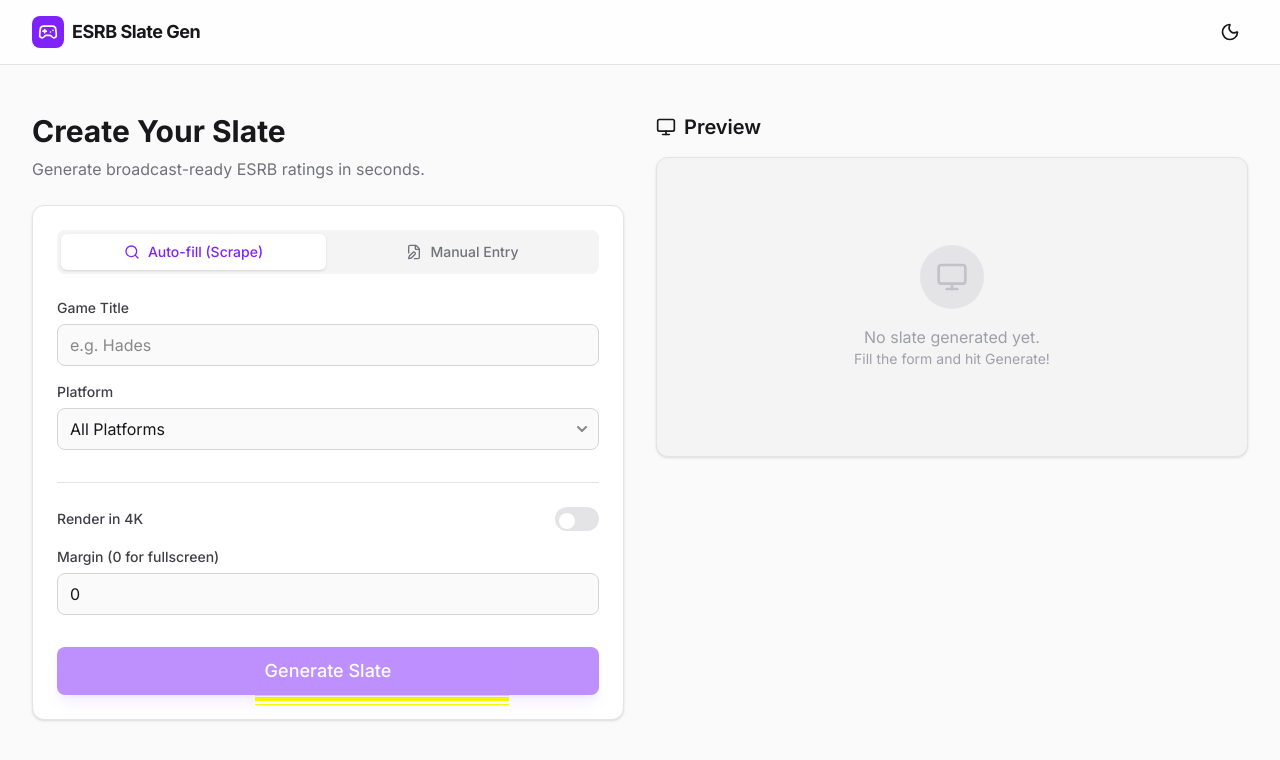
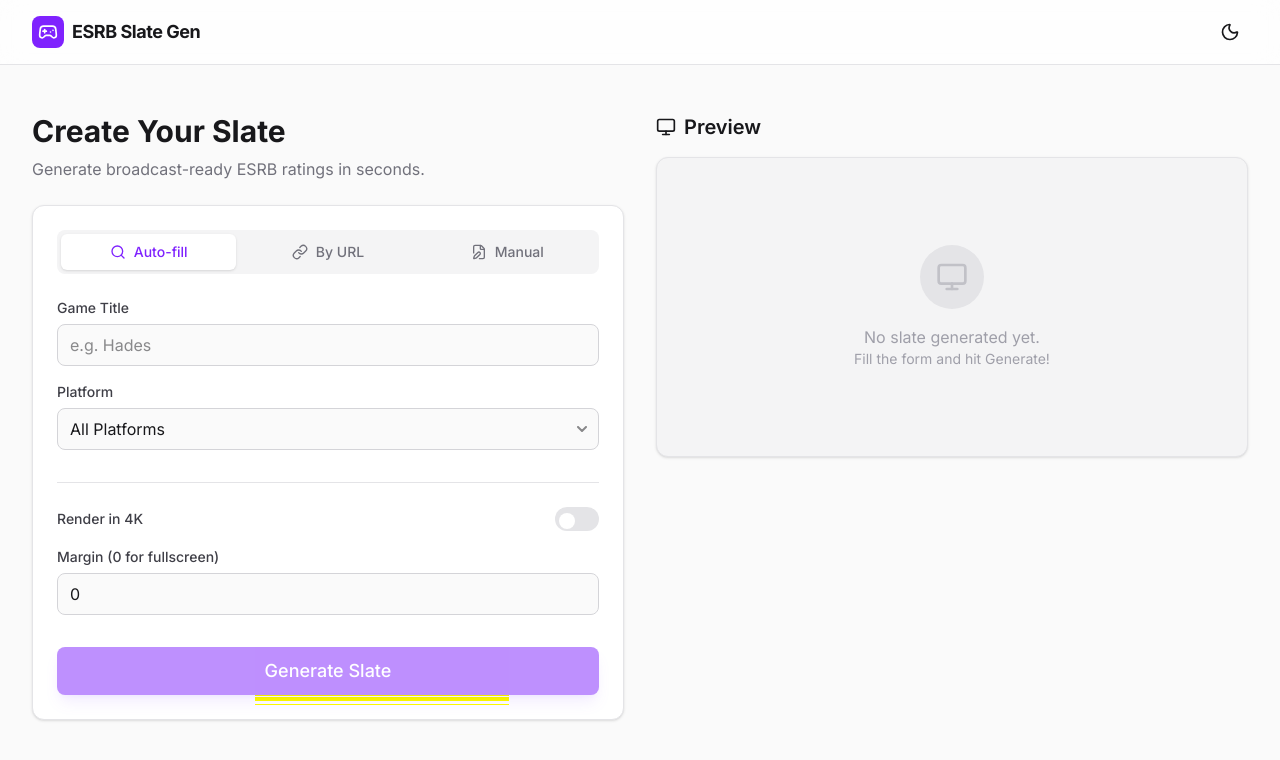
Before and after one commit to artryazanov/esrb-slate-gen-webui, a Next.js app: page / in a window 1280 px wide. Shown: the top 760 px of the page. Built offline with nearby package versions, Linux system fonts and the light colour scheme.

Commit message:
feat: Add URL-based game data scraping and UI for generating ESRB slates.

```diff
--- a/src/app/api/generate/route.ts
+++ b/src/app/api/generate/route.ts
@@ -8,7 +8,7 @@
 export async function POST(req: NextRequest) {
   try {
     const body = await req.json();
-    const { mode, gameTitle, platform, manualData, renderOptions } = body;
+    const { mode, gameTitle, platform, url, manualData, renderOptions } = body;
     const { is4k = false, margin = 0, heightFactor = 9 / 16 } = renderOptions || {};
 
     let data: ESRBData;
@@ -26,6 +26,17 @@
       } catch (error) {
         console.error('Scraping error:', error);
         return NextResponse.json({ error: 'Failed to scrape game data. Ensure the title is correct or try manual mode.' }, { status: 500 });
+      }
+    } else if (mode === 'url') {
+      if (!url) {
+        return NextResponse.json({ error: 'URL is required for URL mode.' }, { status: 400 });
+      }
+      const scraper = new ScraperService();
+      try {
+        data = await scraper.getGameDataFromUrl(url);
+      } catch (error) {
+        console.error('URL Scraping error:', error);
+        return NextResponse.json({ error: 'Failed to scrape game data from URL. Ensure the URL is correct.' }, { status: 500 });
       }
     } else if (mode === 'manual') {
       if (!manualData || !manualData.ratingCategory) {
--- a/src/app/page.tsx
+++ b/src/app/page.tsx
@@ -2,7 +2,7 @@
 
 import React, { useState } from 'react';
 import { useTheme } from 'next-themes';
-import { Download, Monitor, Moon, Sun, Search, FileEdit, Loader2, Gamepad2 } from 'lucide-react';
+import { Download, Monitor, Moon, Sun, Search, FileEdit, Loader2, Gamepad2, Link } from 'lucide-react';
 import { clsx, type ClassValue } from 'clsx';
 import { twMerge } from 'tailwind-merge';
 
@@ -76,7 +76,7 @@
 export default function Page() {
   const { theme, setTheme } = useTheme();
   const [mounted, setMounted] = useState(false);
-  const [mode, setMode] = useState<'scrape' | 'manual'>('scrape');
+  const [mode, setMode] = useState<'scrape' | 'manual' | 'url'>('scrape');
   const [loading, setLoading] = useState(false);
   const [imageUrl, setImageUrl] = useState<string | null>(null);
   const [error, setError] = useState<string | null>(null);
@@ -84,7 +84,7 @@
   // Form State
   const [gameTitle, setGameTitle] = useState('');
   const [platform, setPlatform] = useState('');
-
+  const [url, setUrl] = useState('');
 
   const [ratingCategory, setRatingCategory] = useState('E');
   const [descriptors, setDescriptors] = useState('');
@@ -108,6 +108,7 @@
         mode,
         gameTitle: mode === 'scrape' ? gameTitle : undefined,
         platform: mode === 'scrape' && platform ? platform : undefined,
+        url: mode === 'url' ? url : undefined,
         manualData: mode === 'manual' ? {
 
           ratingCategory,
@@ -133,8 +134,8 @@
       }
 
       const blob = await res.blob();
-      const url = URL.createObjectURL(blob);
-      setImageUrl(url);
+      const urlObject = URL.createObjectURL(blob);
+      setImageUrl(urlObject);
 
     } catch (err: unknown) {
       if (err instanceof Error) {
@@ -194,7 +195,19 @@
                   )}
                 >
                   <Search className="w-4 h-4 mr-2" />
-                  Auto-fill (Scrape)
+                  Auto-fill
+                </button>
+                <button
+                  onClick={() => setMode('url')}
+                  className={cn(
+                    "flex-1 flex items-center justify-center px-4 py-2 rounded-md text-sm font-medium transition-all",
+                    mode === 'url'
+                      ? "bg-white dark:bg-zinc-800 text-violet-600 dark:text-violet-400 shadow-sm"
+                      : "text-zinc-500 hover:text-zinc-700 dark:hover:text-zinc-300"
+                  )}
+                >
+                  <Link className="w-4 h-4 mr-2" />
+                  By URL
                 </button>
                 <button
                   onClick={() => setMode('manual')}
@@ -206,7 +219,7 @@
                   )}
                 >
                   <FileEdit className="w-4 h-4 mr-2" />
-                  Manual Entry
+                  Manual
                 </button>
               </div>
 
@@ -239,6 +252,21 @@
                       <option value="PC">PC</option>
                       <option value="Other">Other</option>
                     </Select>
+                  </div>
+                </div>
+              )}
+
+              {/* URL Form */}
+              {mode === 'url' && (
+                <div className="space-y-4 animate-in fade-in slide-in-from-top-2 duration-200">
+                  <div>
+                    <Label htmlFor="url">ESRB Game URL</Label>
+                    <Input
+                      id="url"
+                      placeholder="https://www.esrb.org/ratings/..."
+                      value={url}
+                      onChange={(e) => setUrl(e.target.value)}
+                    />
                   </div>
                 </div>
               )}
@@ -323,7 +351,10 @@
                   className="w-full h-12 text-lg"
                   onClick={handleGenerate}
                   isLoading={loading}
-                  disabled={mode === 'scrape' && !gameTitle}
+                  disabled={
+                    (mode === 'scrape' && !gameTitle) ||
+                    (mode === 'url' && !url)
+                  }
                 >
                   {loading ? 'Generating...' : 'Generate Slate'}
                 </Button>
```
Also changed, not shown: 1 other file (tests, documents, lock files or other folders).
